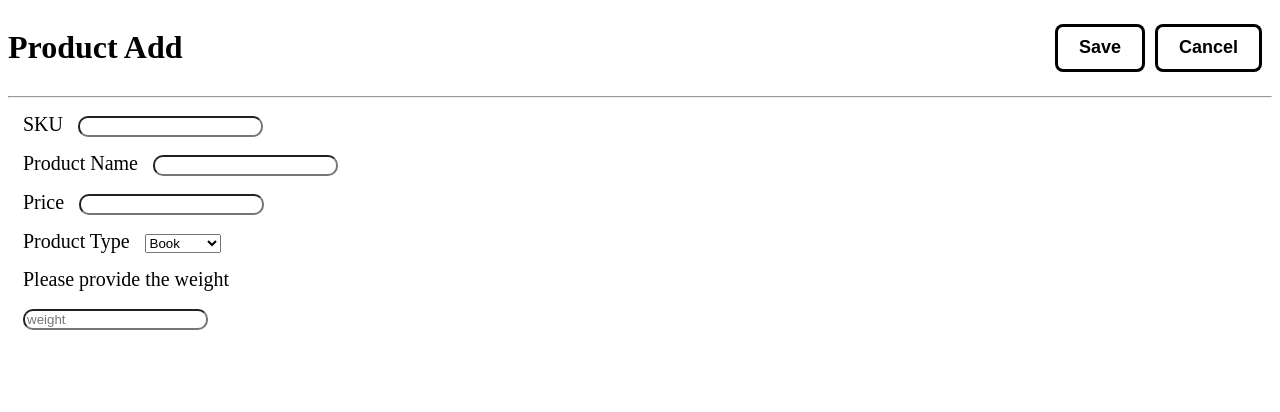
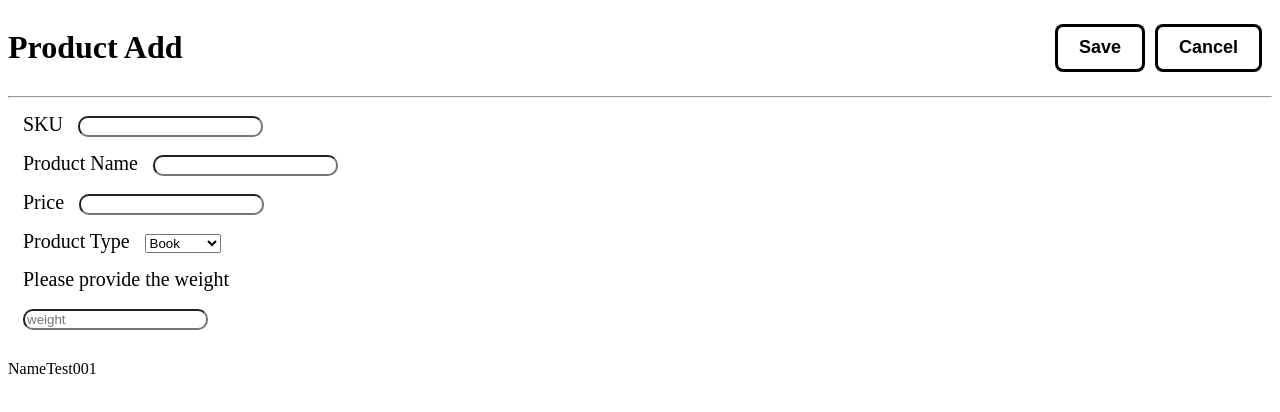
Before and after one commit to LeonLav77/JuniorTestV3, a Vue app: page /add-product in a window 1280 px wide. Shown: the top 412 px of the page. Built offline with nearby package versions, Linux system fonts and the light colour scheme; the HTML template or start-up script is replaced by a standard one.

Commit message:
yet another bug fix

```diff
--- a/src/views/add_product.vue
+++ b/src/views/add_product.vue
@@ -63,6 +63,9 @@
         </div>
       </div>
     </form>
+    <div class="delete-checkbox">
+      NameTest001
+    </div>
   </div>
 </template>
 
```
